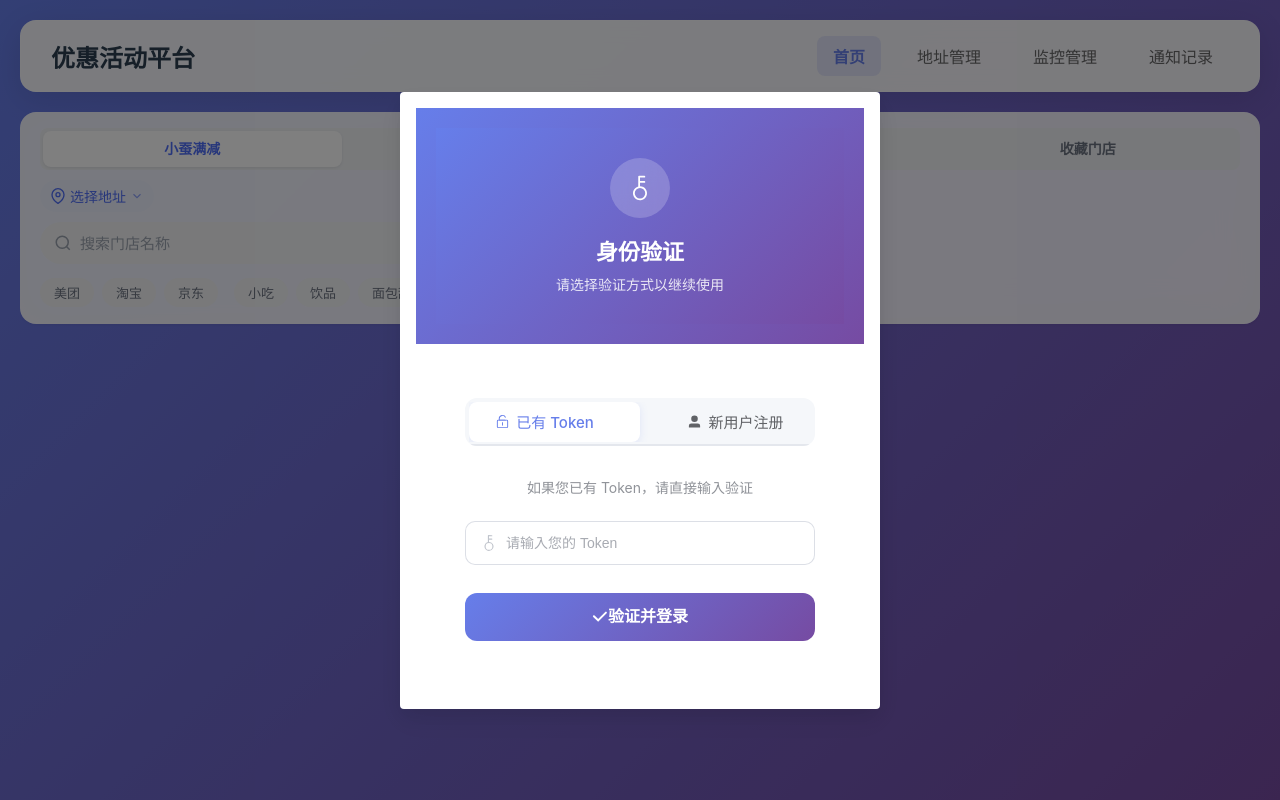
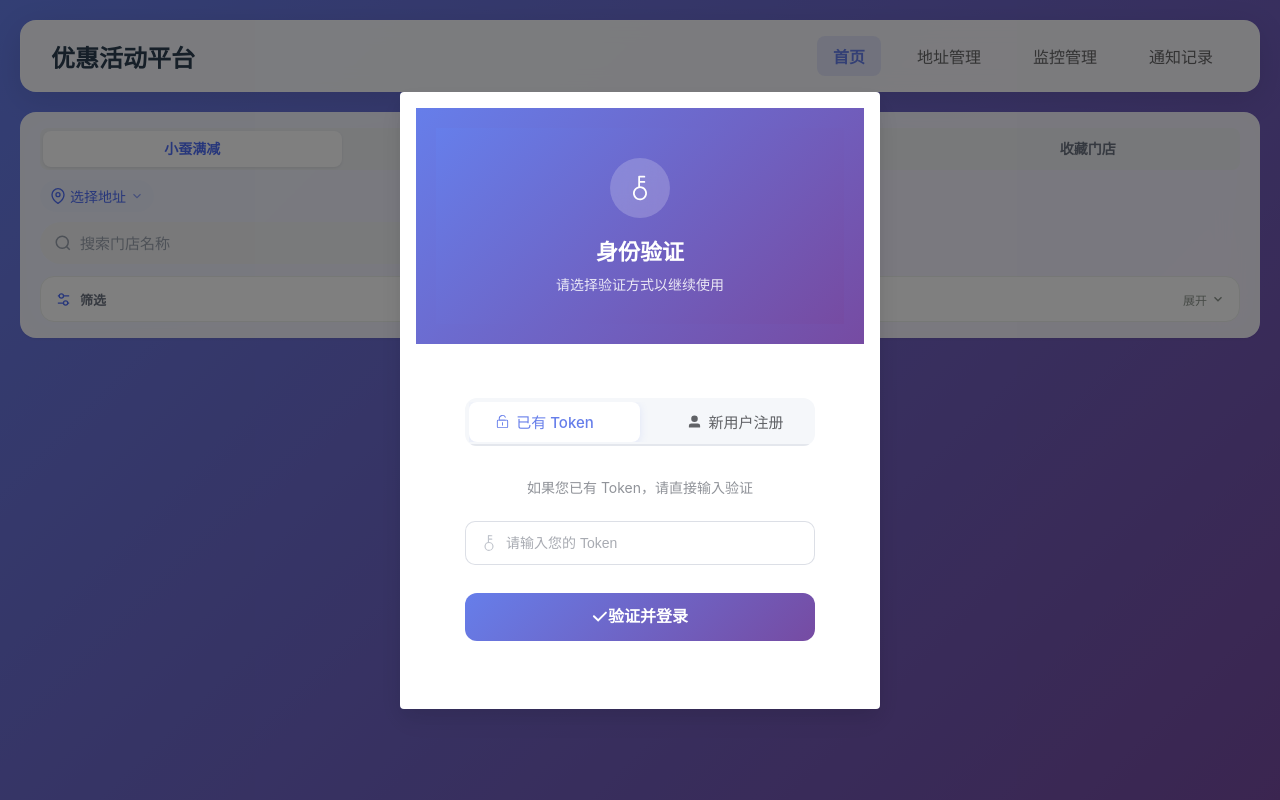
Before and after one commit to lyrric/xiaocan-front, a Vue app: page /home in a window 1280 px wide. Built offline with nearby package versions, Linux system fonts and the light colour scheme.

Commit message:
feat: 折叠首页筛选并优化筛选样式

```diff
--- a/src/views/HomeView.vue
+++ b/src/views/HomeView.vue
@@ -73,6 +73,10 @@ const searchForm = reactive({
   pageNum: 1,
   pageSize: 30,
 })
+const filtersExpanded = ref(false)
+const selectedFilterCount = computed(() =>
+  searchForm.storePlatforms.length + searchForm.storeSubCategories.length + Number(searchForm.onlyAvailable)
+)
 const platformFilters = [{ label: '美团', value: 'MEITUAN' }, { label: '淘宝', value: 'ELEME' }, { label: '京东', value: 'JD' }]
 const categoryFilters = [{ label: '小吃', value: 4 }, { label: '饮品', value: 10 }, { label: '面包甜点', value: 3 }]
 function toggleFilter<T>(values: T[], value: T) {
@@ -1307,22 +1311,48 @@ onBeforeUnmount(() => {
         </div>
       </div>
 
-      <div v-if="activeTab === 'xiaochan'" class="xiaochan-filters">
+      <div v-if="activeTab === 'xiaochan'" class="filter-section" :class="{ expanded: filtersExpanded }">
+        <button type="button" class="filter-expand-button"
+          :aria-expanded="filtersExpanded" aria-controls="xiaochan-filter-panel"
+          @click="filtersExpanded = !filtersExpanded">
+          <span class="filter-heading">
+            <svg viewBox="0 0 24 24" fill="none" stroke="currentColor" stroke-width="1.8" aria-hidden="true">
+              <path d="M4 7h16M4 17h16"/><circle cx="9" cy="7" r="3" fill="white"/><circle cx="15" cy="17" r="3" fill="white"/>
+            </svg>
+            <span>筛选</span>
+            <span v-if="selectedFilterCount" class="filter-count">已选 {{ selectedFilterCount }}</span>
+          </span>
+          <span class="filter-expand-label">{{ filtersExpanded ? '收起' : '展开' }}
+            <svg viewBox="0 0 16 16" fill="none" stroke="currentColor" stroke-width="1.6" aria-hidden="true"><path d="m4 6 4 4 4-4"/></svg>
+          </span>
+        </button>
+        <div v-show="filtersExpanded" id="xiaochan-filter-panel" class="xiaochan-filters">
+          <div class="filter-row">
+            <span class="filter-row-label">平台</span>
             <div class="filter-options" role="group" aria-label="平台筛选">
-          <button v-for="item in platformFilters" :key="item.value" type="button" class="chip"
+              <button v-for="item in platformFilters" :key="item.value" type="button" class="filter-chip"
                 :class="{ active: searchForm.storePlatforms.includes(item.value) }"
                 :aria-pressed="searchForm.storePlatforms.includes(item.value)"
-            @click="toggleFilter(searchForm.storePlatforms, item.value)">{{ item.label }}</button>
-        </div>
+                @click="toggleFilter(searchForm.storePlatforms, item.value)">
+                {{ item.label }}<span class="filter-check" aria-hidden="true">✓</span>
+              </button>
+            </div>
+          </div>
+          <div class="filter-row">
+            <span class="filter-row-label">品类</span>
             <div class="filter-options" role="group" aria-label="品类筛选">
-          <button v-for="item in categoryFilters" :key="item.value" type="button" class="chip"
+              <button v-for="item in categoryFilters" :key="item.value" type="button" class="filter-chip"
                 :class="{ active: searchForm.storeSubCategories.includes(item.value) }"
                 :aria-pressed="searchForm.storeSubCategories.includes(item.value)"
-            @click="toggleFilter(searchForm.storeSubCategories, item.value)">{{ item.label }}</button>
-        </div>
-        <div class="available-switch">
-          <span>只看可抢</span>
+                @click="toggleFilter(searchForm.storeSubCategories, item.value)">
+                {{ item.label }}<span class="filter-check" aria-hidden="true">✓</span>
+              </button>
+            </div>
+          </div>
+          <div class="available-switch" :class="{ active: searchForm.onlyAvailable }">
+            <span class="available-label"><span class="available-dot" aria-hidden="true"></span>只看可抢</span>
             <el-switch v-model="searchForm.onlyAvailable" aria-label="只看可抢" @change="resetSearchResults()" />
+          </div>
         </div>
       </div>
     </div>
@@ -2089,16 +2119,107 @@ $radius-full: 999px;
 // ============================================
 // Sort chips
 // ============================================
-.xiaochan-filters {
-  display: flex;
-  flex-wrap: wrap;
-  align-items: center;
-  gap: 10px 16px;
+.filter-section {
   margin-top: 12px;
-}
-.filter-options { display: flex; gap: 8px; }
-.filter-options .chip { border: 0; font-family: inherit; }
-.available-switch { display: flex; align-items: center; gap: 8px; font-size: 13px; }
+  border: 1px solid #edf0ed;
+  border-radius: 14px;
+  background: #fff;
+  overflow: hidden;
+  &.expanded { box-shadow: 0 4px 16px rgba(30, 60, 40, 0.04); }
+}
+.filter-expand-button {
+  display: flex;
+  justify-content: space-between;
+  align-items: center;
+  width: 100%;
+  min-height: 44px;
+  padding: 10px 14px;
+  border: 0;
+  background: transparent;
+  color: $text-secondary;
+  font: inherit;
+  font-size: 13px;
+  cursor: pointer;
+  &:focus-visible { outline: 2px solid $primary; outline-offset: -3px; }
+}
+.filter-heading {
+  display: flex;
+  align-items: center;
+  gap: 8px;
+  font-weight: 600;
+  svg { width: 17px; height: 17px; color: $primary; }
+}
+.filter-count {
+  padding: 2px 7px;
+  border-radius: 6px;
+  background: rgba($primary, 0.09);
+  color: $primary;
+  font-size: 11px;
+  font-weight: 500;
+}
+.filter-expand-label {
+  display: flex;
+  align-items: center;
+  gap: 4px;
+  color: #909890;
+  font-size: 12px;
+  svg { width: 14px; height: 14px; transition: transform 0.2s; }
+  .expanded & svg { transform: rotate(180deg); }
+}
+.xiaochan-filters { padding: 4px 14px 12px; }
+.filter-row {
+  display: flex;
+  align-items: flex-start;
+  gap: 12px;
+  margin-bottom: 12px;
+}
+.filter-row-label {
+  flex-shrink: 0;
+  line-height: 34px;
+  color: #929992;
+  font-size: 12px;
+}
+.filter-options { display: flex; flex-wrap: wrap; gap: 8px; }
+.filter-chip {
+  display: inline-flex;
+  align-items: center;
+  justify-content: center;
+  gap: 5px;
+  min-height: 34px;
+  padding: 6px 11px;
+  border: 1px solid transparent;
+  border-radius: 9px;
+  background: #f5f7f5;
+  color: $text-secondary;
+  font: inherit;
+  font-size: 13px;
+  cursor: pointer;
+  transition: background 0.18s, border-color 0.18s, color 0.18s;
+  -webkit-tap-highlight-color: transparent;
+  .filter-check { visibility: hidden; font-size: 11px; }
+  &.active {
+    border-color: rgba($primary, 0.3);
+    background: rgba($primary, 0.09);
+    color: $primary;
+    font-weight: 600;
+    .filter-check { visibility: visible; }
+  }
+  &:focus-visible { outline: 2px solid $primary; outline-offset: 2px; }
+  &:active { transform: scale(0.97); }
+}
+.available-switch {
+  display: flex;
+  justify-content: space-between;
+  align-items: center;
+  padding-top: 10px;
+  border-top: 1px solid #f0f2f0;
+  font-size: 13px;
+  color: $text-secondary;
+  --el-switch-on-color: #{$primary};
+  &.active .available-dot { background: $primary; box-shadow: 0 0 0 3px rgba($primary, 0.1); }
+}
+.available-label { display: flex; align-items: center; gap: 8px; }
+.available-dot { width: 6px; height: 6px; border-radius: 50%; background: #c9cfca; transition: background 0.2s; }
 
 .sort-chips {
   display: flex;
```
Lines whose indentation alone changed are shown as unchanged.
